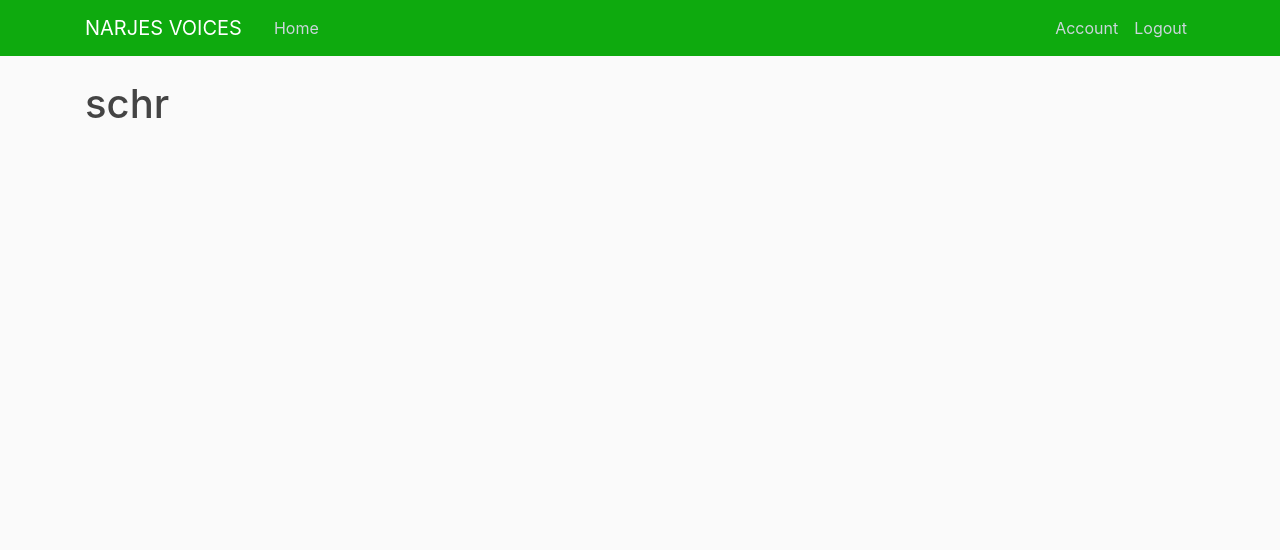
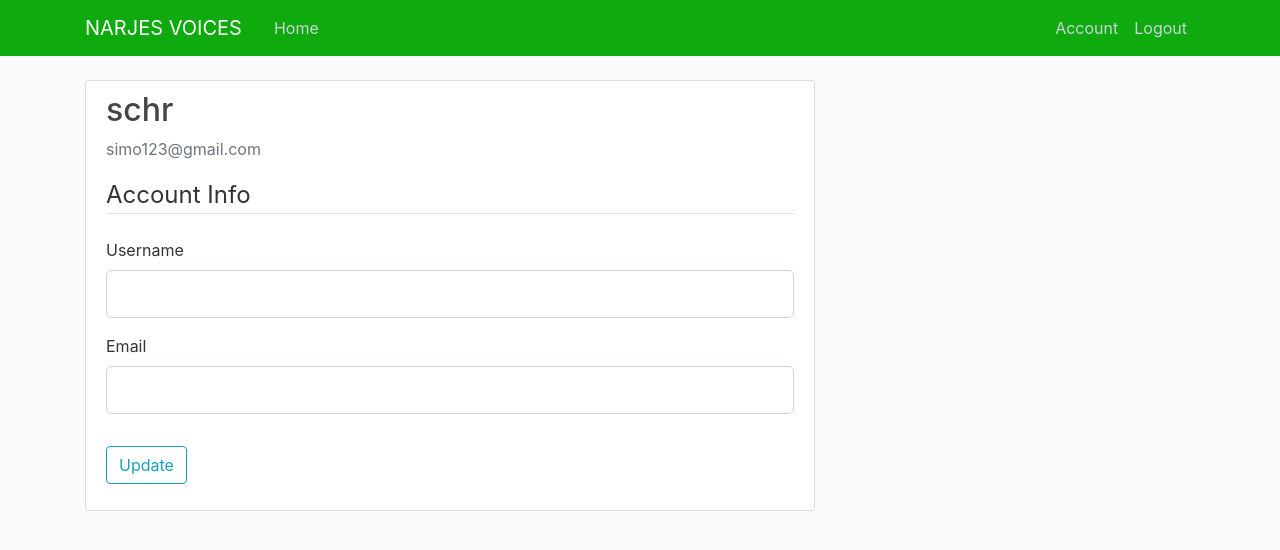
Before and after one commit to cherifyahya/NARJESVOICES, a Flask app: page /account in a window 1280 px wide. Shown: the top 550 px of the page. Run offline with Flask 3, Linux system fonts and the light colour scheme; a user stored in the database is signed in; some libraries are stand-ins or nearby versions.

Commit message:
update user account

```diff
--- a/narjesvoices/__init__.py
+++ b/narjesvoices/__init__.py
@@ -11,6 +11,8 @@ app.config['SQLALCHEMY_DATABASE_URI'] = 'sqlite:///data.db'
 db = SQLAlchemy(app)
 bcrypt = Bcrypt(app)
 login_manager = LoginManager(app)
+login_manager.login_view = 'login'
+login_manager.login_message_category = 'info'
 
 from narjesvoices import routes
 
--- a/narjesvoices/forms.py
+++ b/narjesvoices/forms.py
@@ -1,4 +1,5 @@
 from flask_wtf import FlaskForm
+from flask_login import current_user
 from wtforms import StringField, SubmitField, PasswordField, BooleanField
 from wtforms.validators import DataRequired, Length, EqualTo, Email, ValidationError
 from narjesvoices.models import User
@@ -28,3 +29,20 @@ class LoginForm(FlaskForm):
     password = PasswordField('Password', validators=[DataRequired()])
     remember = BooleanField('Remember Me')
     submit = SubmitField('Login')
+
+class UpdateAccountForm(FlaskForm):
+    username = StringField('Username', validators=[DataRequired(), Length(min=2, max=20)])
+    email = StringField('Email', validators=[DataRequired(), Email()])
+    submit = SubmitField('Update')
+
+    def validate_username(self, username):
+        if username.data != current_user.username:
+            user = User.query.filter_by(username=username.data).first()
+            if user:
+                raise ValidationError('That username is taken. Please choose a different one.')
+
+    def validate_email(self, email):
+        if email.data != current_user.email:
+            user = User.query.filter_by(email=email.data).first()
+            if user:
+                raise ValidationError('That email is taken. Please choose a different one.')
--- a/narjesvoices/routes.py
+++ b/narjesvoices/routes.py
@@ -1,6 +1,6 @@
-from flask import render_template, url_for, redirect, flash
+from flask import render_template, url_for, redirect, flash, request
 from narjesvoices import app, db, bcrypt
-from narjesvoices.forms import RegistrationForm, LoginForm
+from narjesvoices.forms import RegistrationForm, LoginForm, UpdateAccountForm
 from narjesvoices.models import User, Post
 from flask_login import login_user, logout_user, current_user, login_required
 
@@ -37,7 +37,8 @@ def login():
         user = User.query.filter_by(email=form.email.data).first()
         if user and bcrypt.check_password_hash(user.password, form.password.data):
             login_user(user, remember=form.remember.data)
-            return redirect(url_for('home'))
+            next_page = request.args.get('next')
+            return redirect(next_page) if next_page else redirect(url_for('home'))
         else:
             flash('Login Unsuccessful. Please check email and password', 'danger')
     return render_template('login.html', title='Login', form=form)
@@ -47,7 +48,14 @@ def logout():
     logout_user()
     return redirect(url_for('home'))
 
-@app.route("/account")
+@app.route("/account", methods=['GET', 'POST'])
 @login_required
 def account():
-    return render_template('account.html', title='Account')
+    form = UpdateAccountForm()
+    if form.validate_on_submit():
+        current_user.username = form.username.data
+        current_user.email = form.email.data
+        db.session.commit()
+        flash('Your account has been updated!', 'success')
+        return redirect(url_for('account'))
+    return render_template('account.html', title='Account', form=form)
--- a/narjesvoices/templates/account.html
+++ b/narjesvoices/templates/account.html
@@ -1,4 +1,45 @@
 {% extends "base.html" %}
 {% block content %}
-<h1>{{ current_user.username }}</h1>
+<div class="content-section">
+    <div class="media-body">
+        <h2 class="account-heading">{{ current_user.username }}</h2>
+        <p class="text-secondary">{{ current_user.email }}</p>
+    </div>
+    <form method="POST" action="" enctype="multipart/form-data">
+        {{ form.hidden_tag() }}
+        <fieldset class="form-group">
+            <legend class="border-bottom mb-4">Account Info</legend>
+            <div class="form-group">
+                {{ form.username.label(class="form-control-label") }}
+
+                {% if form.username.errors %}
+                {{ form.username(class="form-control form-control-lg is-invalid") }}
+                <div class="invalid-feedback">
+                    {% for error in form.username.errors %}
+                    <span>{{ error }}</span>
+                    {% endfor %}
+                </div>
+                {% else %}
+                {{ form.username(class="form-control form-control-lg") }}
+                {% endif %}
+            </div>
+            <div class="form-group">
+                {{ form.email.label(class="form-control-label") }}
+                {% if form.email.errors %}
+                {{ form.email(class="form-control form-control-lg is-invalid") }}
+                <div class="invalid-feedback">
+                    {% for error in form.email.errors %}
+                    <span>{{ error }}</span>
+                    {% endfor %}
+                </div>
+                {% else %}
+                {{ form.email(class="form-control form-control-lg") }}
+                {% endif %}
+            </div>
+        </fieldset>
+        <div class="form-group">
+            {{ form.submit(class="btn btn-outline-info") }}
+        </div>
+    </form>
+</div>
 {% endblock content %}
```
Also changed, not shown: instance/data.db.
